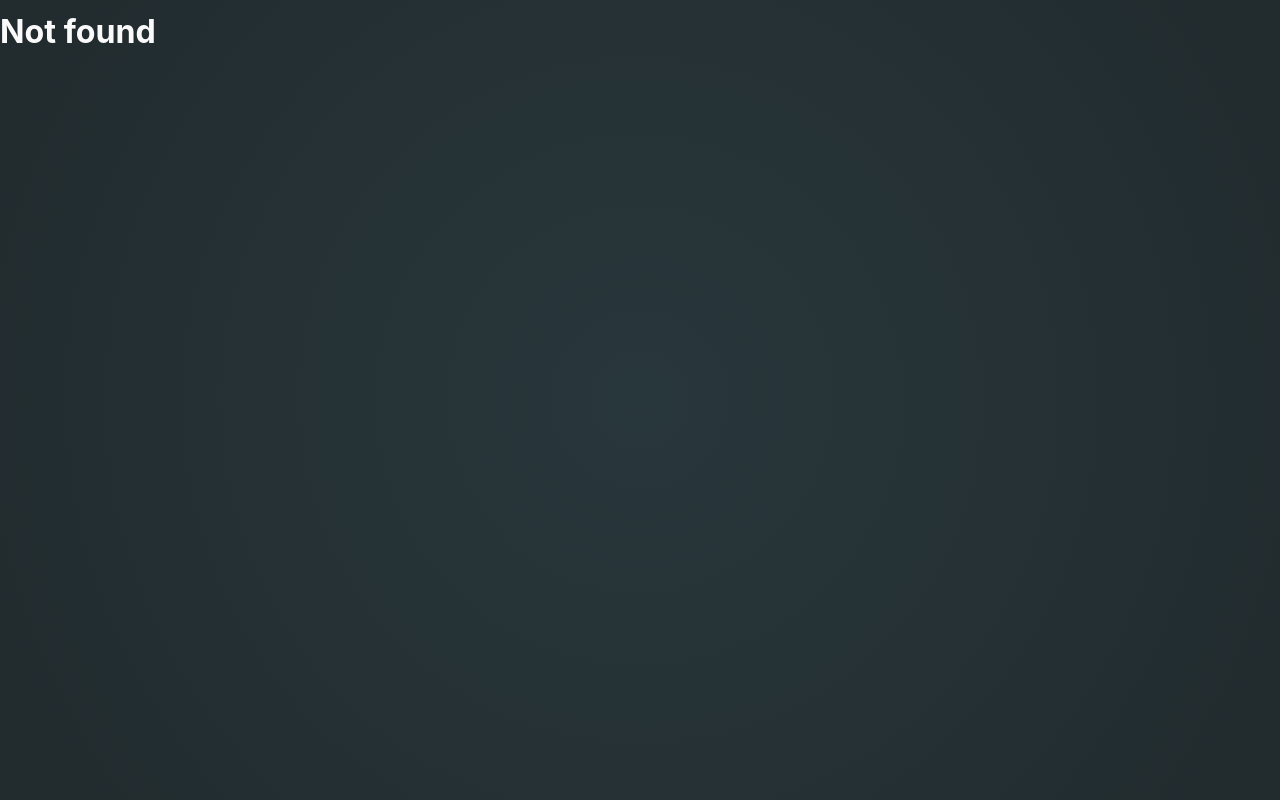
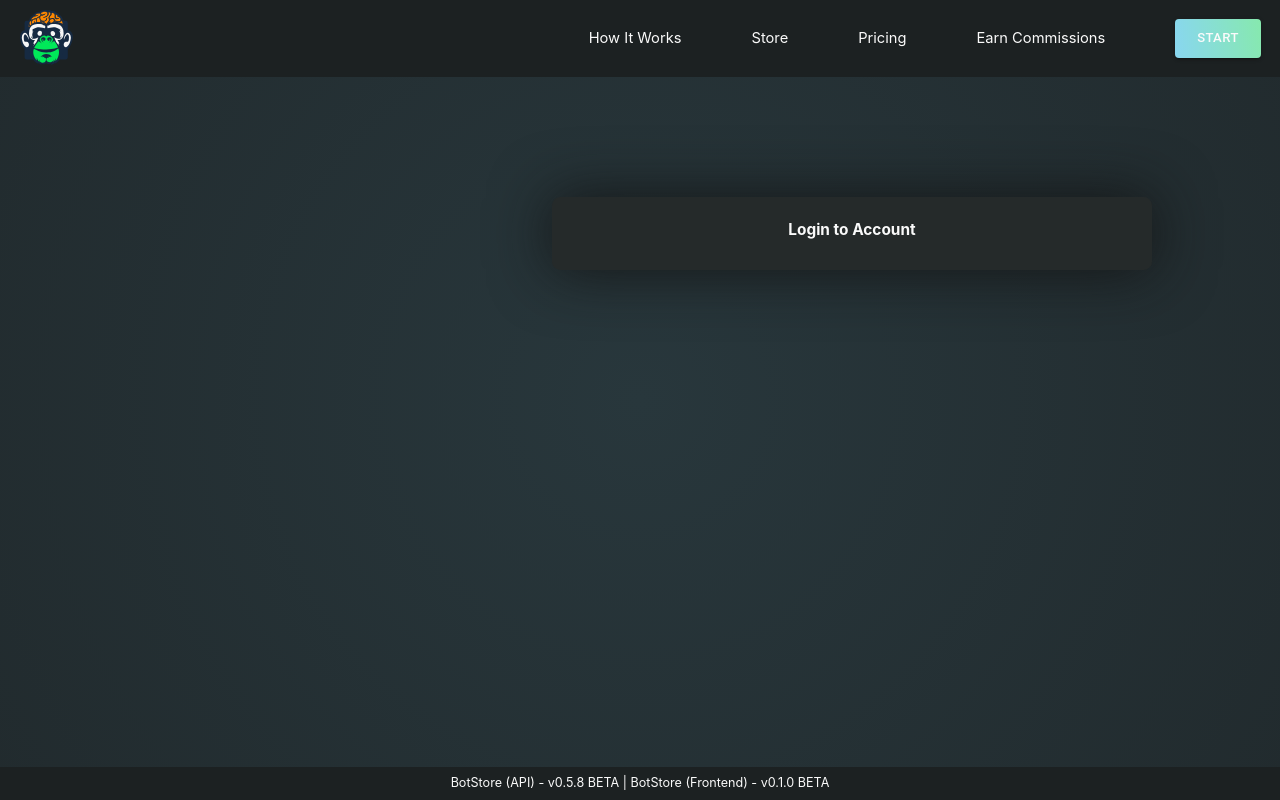
Before and after one commit to FelipeRamosDev/bot-store-fe, a Next.js app: page /dashboard/login in a window 1280 px wide. Before the commit this address had no page. Built offline with nearby package versions, Linux system fonts and the light colour scheme.

Commit message:
[BOTF-25] Create the page itself
## [BOTF-25] Description
Created the login page

```diff
--- /dev/null
+++ b/src/app/dashboard/login/layout.jsx
@@ -0,0 +1,8 @@
+export const metadata = {
+   title: "Dashboard - Login",
+   description: "Login if you already have an account or register a new account",
+}
+
+export default function LoginLayout({ children }) {
+   return children;
+}
--- /dev/null
+++ b/src/app/dashboard/login/page.jsx
@@ -0,0 +1,8 @@
+import Login from "@/components/content/dashboard/login/Login";
+import BasePage from "@/templates/basePage/BasePage";
+
+export default function LoginPage() {
+   return <BasePage className="login-page">
+      <Login />
+   </BasePage>;
+}
--- /dev/null
+++ b/src/components/content/dashboard/login/Login.jsx
@@ -0,0 +1,12 @@
+import "./Login.scss";
+import Card from "@/components/common/card/Card";
+
+export default function Login({ type = 'login' }) {
+   return <div className="login-content">
+      <Card padding="s" elevation={60}>
+         <h1 className="card-title text-center">Login to Account</h1>
+
+
+      </Card>
+   </div>
+}
--- /dev/null
+++ b/src/components/content/dashboard/login/Login.scss
@@ -0,0 +1,11 @@
+.login-content {
+   display: flex;
+   margin-top: 15vh;
+
+   .card {
+      margin-left: auto;
+      margin-right: 10%;
+      width: 80%;
+      max-width: 600px;
+   }
+}
--- a/src/components/footers/mainFooter/MainFooter.jsx
+++ b/src/components/footers/mainFooter/MainFooter.jsx
@@ -1,5 +1,5 @@
-export default function MainFooter() {
-   return <footer>
+export default function MainFooter({ ...props }) {
+   return <footer {...props}>
       <p>BotStore (API) - v0.5.8 BETA | BotStore (Frontend) - v0.1.0 BETA</p>
    </footer>
 }
--- /dev/null
+++ b/src/style/scss/pages.scss
@@ -0,0 +1,9 @@
+main {
+   position: relative;
+   min-height: 100vh;
+}
+
+footer.login-page {
+   position: absolute;
+   bottom: 0;
+}
--- a/src/style/scss/style.scss
+++ b/src/style/scss/style.scss
@@ -4,3 +4,4 @@
 @import "layout.scss";
 @import "components.scss";
 @import "customMUI.scss";
+@import "pages.scss";
--- a/src/style/scss/typography.scss
+++ b/src/style/scss/typography.scss
@@ -83,3 +83,7 @@ li {
    color: transparent;
    font-size: 1em;
 }
+
+.text-center {
+   text-align: center;
+}
--- a/src/templates/basePage/BasePage.jsx
+++ b/src/templates/basePage/BasePage.jsx
@@ -2,14 +2,14 @@ import MainFooter from '@/components/footers/mainFooter/MainFooter';
 import './BasePage.scss';
 import TopHeader from '@/components/headers/topHeader/TopHeader';
 
-export default function BasePage({ fullContainer, children }) {
+export default function BasePage({ className = '', fullContainer, children }) {
    return (<>
       <TopHeader fullContainer={fullContainer} />
 
-      <div className="page">
+      <div className={`page ${className}`}>
          {children}
       </div>
 
-      <MainFooter />
+      <MainFooter className={className} />
    </>);
 }
```
